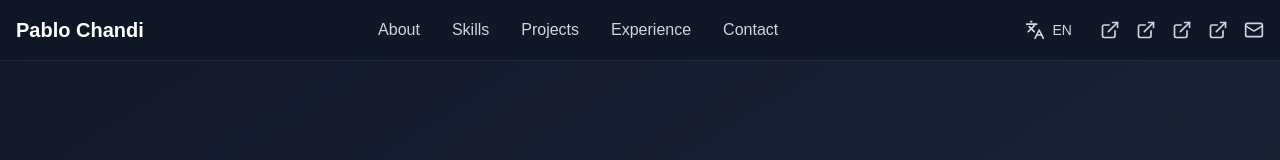
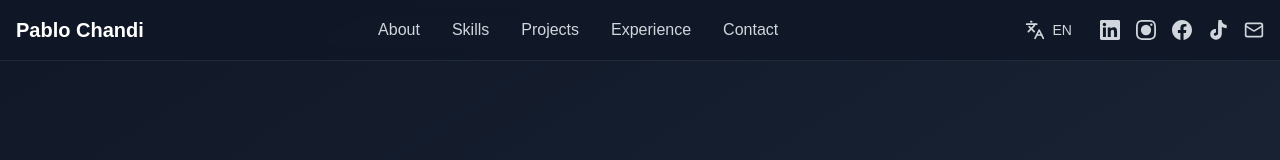
Before and after one commit to pabblo17/backend-portfolio, a Next.js app: page / in a window 1280 px wide. Shown: the top 160 px of the page. Built offline with nearby package versions, Linux system fonts and the light colour scheme.

Commit message:
feat: replace generic icons with official social media SVG icons

```diff
--- a/components/Header.tsx
+++ b/components/Header.tsx
@@ -1,6 +1,12 @@
 "use client";
 
-import { Mail, Menu, X, Languages, ExternalLink } from "lucide-react";
+import { Mail, Menu, X, Languages } from "lucide-react";
+import {
+  LinkedInIcon,
+  InstagramIcon,
+  FacebookIcon,
+  TikTokIcon,
+} from "./icons/SocialIcons";
 import { useState } from "react";
 import { useTranslation } from "@/lib/i18n/useTranslation";
 import { useLanguage } from "@/lib/i18n/LanguageContext";
@@ -82,7 +88,7 @@ export default function Header() {
               className="text-gray-300 hover:text-blue-400 transition"
               title="LinkedIn"
             >
-              <ExternalLink size={20} />
+              <LinkedInIcon size={20} />
             </a>
             <a
               href={data.personalInfo.instagram}
@@ -91,7 +97,7 @@ export default function Header() {
               className="text-gray-300 hover:text-pink-400 transition"
               title="Instagram"
             >
-              <ExternalLink size={20} />
+              <InstagramIcon size={20} />
             </a>
             <a
               href={data.personalInfo.facebook}
@@ -100,7 +106,7 @@ export default function Header() {
               className="text-gray-300 hover:text-blue-500 transition"
               title="Facebook"
             >
-              <ExternalLink size={20} />
+              <FacebookIcon size={20} />
             </a>
             <a
               href={data.personalInfo.tiktok}
@@ -109,7 +115,7 @@ export default function Header() {
               className="text-gray-300 hover:text-gray-100 transition"
               title="TikTok"
             >
-              <ExternalLink size={20} />
+              <TikTokIcon size={20} />
             </a>
             <a
               href={`mailto:${data.personalInfo.email}`}
@@ -177,7 +183,7 @@ export default function Header() {
                 className="text-gray-300 hover:text-blue-400 transition"
                 title="LinkedIn"
               >
-                <ExternalLink size={20} />
+                <LinkedInIcon size={20} />
               </a>
               <a
                 href={data.personalInfo.instagram}
@@ -186,7 +192,7 @@ export default function Header() {
                 className="text-gray-300 hover:text-pink-400 transition"
                 title="Instagram"
               >
-                <ExternalLink size={20} />
+                <InstagramIcon size={20} />
               </a>
               <a
                 href={data.personalInfo.facebook}
@@ -195,7 +201,7 @@ export default function Header() {
                 className="text-gray-300 hover:text-blue-500 transition"
                 title="Facebook"
               >
-                <ExternalLink size={20} />
+                <FacebookIcon size={20} />
               </a>
               <a
                 href={data.personalInfo.tiktok}
@@ -204,7 +210,7 @@ export default function Header() {
                 className="text-gray-300 hover:text-gray-100 transition"
                 title="TikTok"
               >
-                <ExternalLink size={20} />
+                <TikTokIcon size={20} />
               </a>
               <a
                 href={`mailto:${data.personalInfo.email}`}
--- /dev/null
+++ b/components/icons/SocialIcons.tsx
@@ -0,0 +1,49 @@
+// Iconos SVG oficiales de redes sociales
+
+export const LinkedInIcon = ({ size = 20, className = "" }) => (
+  <svg
+    width={size}
+    height={size}
+    viewBox="0 0 24 24"
+    fill="currentColor"
+    className={className}
+  >
+    <path d="M20.447 20.452h-3.554v-5.569c0-1.328-.027-3.037-1.852-3.037-1.853 0-2.136 1.445-2.136 2.939v5.667H9.351V9h3.414v1.561h.046c.477-.9 1.637-1.85 3.37-1.85 3.601 0 4.267 2.37 4.267 5.455v6.286zM5.337 7.433c-1.144 0-2.063-.926-2.063-2.065 0-1.138.92-2.063 2.063-2.063 1.14 0 2.064.925 2.064 2.063 0 1.139-.925 2.065-2.064 2.065zm1.782 13.019H3.555V9h3.564v11.452zM22.225 0H1.771C.792 0 0 .774 0 1.729v20.542C0 23.227.792 24 1.771 24h20.451C23.2 24 24 23.227 24 22.271V1.729C24 .774 23.2 0 22.222 0h.003z"/>
+  </svg>
+);
+
+export const InstagramIcon = ({ size = 20, className = "" }) => (
+  <svg
+    width={size}
+    height={size}
+    viewBox="0 0 24 24"
+    fill="currentColor"
+    className={className}
+  >
+    <path d="M12 2.163c3.204 0 3.584.012 4.85.07 3.252.148 4.771 1.691 4.919 4.919.058 1.265.069 1.645.069 4.849 0 3.205-.012 3.584-.069 4.849-.149 3.225-1.664 4.771-4.919 4.919-1.266.058-1.644.07-4.85.07-3.204 0-3.584-.012-4.849-.07-3.26-.149-4.771-1.699-4.919-4.92-.058-1.265-.07-1.644-.07-4.849 0-3.204.013-3.583.07-4.849.149-3.227 1.664-4.771 4.919-4.919 1.266-.057 1.645-.069 4.849-.069zm0-2.163c-3.259 0-3.667.014-4.947.072-4.358.2-6.78 2.618-6.98 6.98-.059 1.281-.073 1.689-.073 4.948 0 3.259.014 3.668.072 4.948.2 4.358 2.618 6.78 6.98 6.98 1.281.058 1.689.072 4.948.072 3.259 0 3.668-.014 4.948-.072 4.354-.2 6.782-2.618 6.979-6.98.059-1.28.073-1.689.073-4.948 0-3.259-.014-3.667-.072-4.947-.196-4.354-2.617-6.78-6.979-6.98-1.281-.059-1.69-.073-4.949-.073zM5.838 12a6.162 6.162 0 1112.324 0 6.162 6.162 0 01-12.324 0zM12 16a4 4 0 110-8 4 4 0 010 8zm4.965-10.405a1.44 1.44 0 112.881.001 1.44 1.44 0 01-2.881-.001z"/>
+  </svg>
+);
+
+export const FacebookIcon = ({ size = 20, className = "" }) => (
+  <svg
+    width={size}
+    height={size}
+    viewBox="0 0 24 24"
+    fill="currentColor"
+    className={className}
+  >
+    <path d="M24 12.073c0-6.627-5.373-12-12-12s-12 5.373-12 12c0 5.99 4.388 10.954 10.125 11.854v-8.385H7.078v-3.47h3.047V9.43c0-3.007 1.792-4.669 4.533-4.669 1.312 0 2.686.235 2.686.235v2.953H15.83c-1.491 0-1.956.925-1.956 1.874v2.25h3.328l-.532 3.47h-2.796v8.385C19.612 23.027 24 18.062 24 12.073z"/>
+  </svg>
+);
+
+export const TikTokIcon = ({ size = 20, className = "" }) => (
+  <svg
+    width={size}
+    height={size}
+    viewBox="0 0 24 24"
+    fill="currentColor"
+    className={className}
+  >
+    <path d="M12.525.02c1.31-.02 2.61-.01 3.91-.02.08 1.53.63 3.09 1.75 4.17 1.12 1.11 2.7 1.62 4.24 1.79v4.03c-1.44-.05-2.89-.35-4.2-.97-.57-.26-1.1-.59-1.62-.93-.01 2.92.01 5.84-.02 8.75-.08 1.4-.54 2.79-1.35 3.94-1.31 1.92-3.58 2.91-5.91 2.84-1.84-.06-3.66-.88-4.93-2.25-1.24-1.33-1.87-3.14-1.69-4.89.16-1.61.89-3.14 2.11-4.22 1.31-1.16 3.08-1.73 4.81-1.56.05 1.46-.04 2.92-.09 4.37-.71.14-1.49.22-2.05.73-.56.51-.72 1.35-.43 2.03.28.64.94 1.02 1.63 1.08 1.16.1 2.44-.36 3.02-1.42.32-.62.39-1.34.38-2.03-.01-3.68-.02-7.36-.02-11.04.01-.02.02-.04.03-.06z"/>
+  </svg>
+);
```
